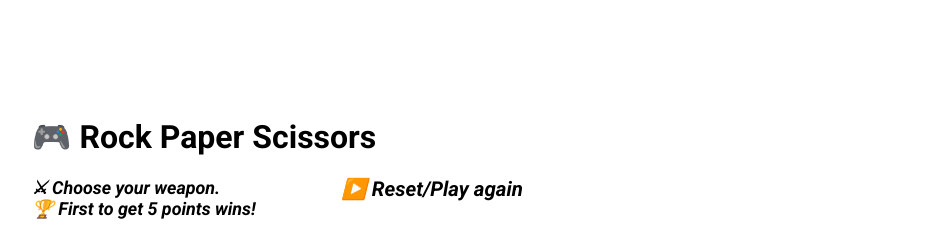
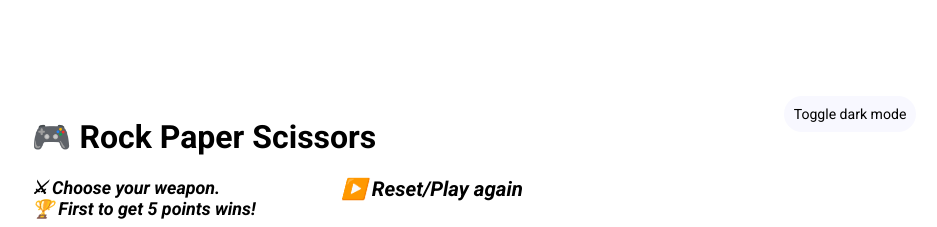
Before and after one commit to cceloso/rock-paper-scissors, a plain HTML site: page index.html in a window 1280 px wide. Shown: the top 227 px of the page, without its empty margins (166-1103 px from the left). Drawn offline with Linux system fonts and the light colour scheme.

Commit message:
Change dark mode toggle design

```diff
--- a/index.html
+++ b/index.html
@@ -3,7 +3,6 @@
     <head>
         <title>Rock Paper Scissors</title>
         <meta charset="UTF-8">
-
         <link rel="stylesheet" href="style.css">
 
         <!-- Fonts -->
@@ -13,8 +12,10 @@
 
     <body>
         <div id="main-container">
-        <!-- <button onclick="toggleDarkMode()">Toggle dark mode</button> -->
-        <h1>&#127918 Rock Paper Scissors</h1>
+            <div class="row">
+                <h1 id="heading" class="column">&#127918 Rock Paper Scissors</h1>
+                <button id="toggle" onclick="toggleDarkMode()">Toggle dark mode</button>
+            </div>
             <div class="row">
                 <div id="instructions" class="left column">
                     &#9876 Choose your weapon. <br>
@@ -41,5 +42,4 @@
         </div>
         <script src="script.js"></script>
     </body>
-
 </html>
--- a/style.css
+++ b/style.css
@@ -1,4 +1,4 @@
-body {
+body, #toggle {
     font-family: 'Roboto', sans-serif;
 }
 
@@ -31,6 +31,27 @@ body {
 
 .column {
     float: left;
+}
+
+#heading {
+    width: 85%;
+}
+
+#toggle {
+    float: right;
+    width: 15%;
+    background-color: ghostwhite;
+    border-color: transparent;
+    border-radius: 20px;
+    padding: 0.6vw;
+    cursor: pointer;
+    text-align: center;
+    font-size: 1.1vw;
+}
+
+#toggle:hover {
+    background-color: rgb(231, 231, 231);
+    box-shadow: 0 4px 8px 0 rgba(0, 0, 0, 0.1), 0 6px 20px 0 rgba(0, 0, 0, 0.1);
 }
 
 .left {
```
Lines whose indentation alone changed are shown as unchanged.
